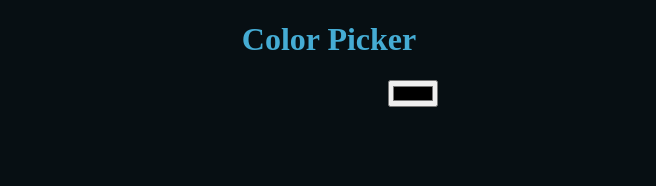
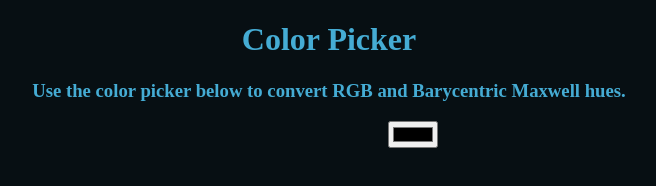
Before and after one commit to MBlaser360/colorPicker, a plain HTML site: page index.html in a window 1280 px wide. Shown: the whole page, without its empty margins (311-967 px from the left). Drawn offline with Linux system fonts and the light colour scheme.

Commit message:
[finishes #181246328] Added short intro

```diff
--- a/index.html
+++ b/index.html
@@ -10,10 +10,11 @@
 <body>
   <h1>Color Picker</h1>
 
+  <h3>Use the color picker below to convert RGB and Barycentric Maxwell hues.</h3>
 
-  <div class="slidecontainer" id="slider">
+  <div class="rgbpicker">
 
-    <input name="Color Picker" type="color" id="rgbcolorpicker">
+    <input name="Color Picker" type="color" id="rgbColorPicker">
 
   </div>
 
--- a/style.css
+++ b/style.css
@@ -1,5 +1,9 @@
 h1 {
   color: rgb(69, 172, 212);
+  text-align: center;
+}
+h3 {
+  color:rgb(69, 172, 212);
   text-align: center;
 }
 body {
```
